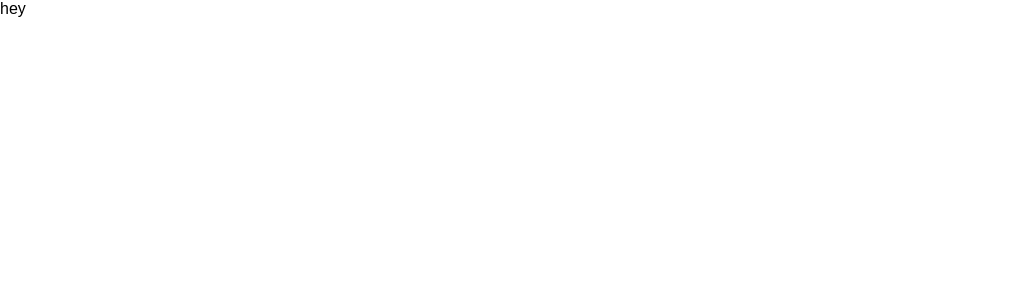
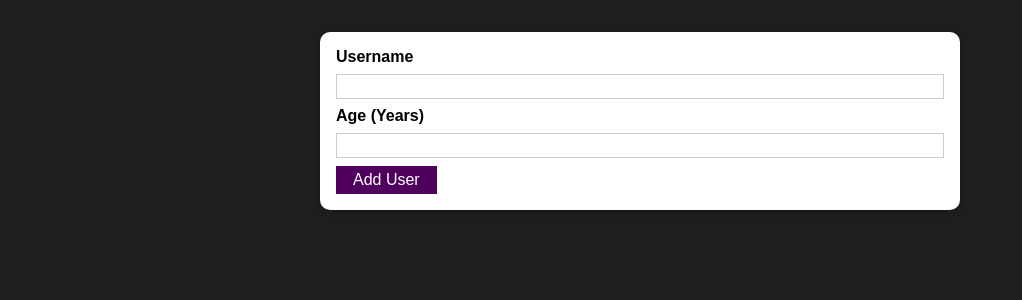
Before and after one commit to Rohinikumari/Enter-User_Details, a React (Create React App) app: page / in a window 1280 px wide. Shown: the top 300 px of the page, without its empty margins (0-1022 px from the left). Built offline with nearby package versions, Linux system fonts and the light colour scheme.

Commit message:
user details form

```diff
--- a/src/App.js
+++ b/src/App.js
@@ -1,10 +1,10 @@
-import React from 'react';
-
+import React from "react";
+import AddUser from "./components/Users/AddUser";
 
 function App() {
   return (
     <div>
-hey
+      <AddUser />
     </div>
   );
 }
--- /dev/null
+++ b/src/components/UI/Button.js
@@ -0,0 +1,17 @@
+import React from 'react';
+
+import classes from './Button.module.css';
+
+const Button = (props) => {
+  return (
+    <button
+      className={classes.button}
+      type={props.type || 'button'}
+      onClick={props.onClick}
+    >
+      {props.children}
+    </button>
+  );
+};
+
+export default Button;
--- /dev/null
+++ b/src/components/UI/Button.module.css
@@ -0,0 +1,18 @@
+.button {
+    font: inherit;
+    border: 1px solid #4f005f;
+    background: #4f005f;
+    color: white;
+    padding: 0.25rem 1rem;
+    cursor: pointer;
+  }
+
+  .button:hover,
+  .button:active {
+    background: #741188;
+    border-color: #741188;
+  }
+
+  .button:focus {
+    outline: none;
+  }
--- /dev/null
+++ b/src/components/UI/Card.js
@@ -0,0 +1,9 @@
+import React from 'react';
+
+import classes from './Card.module.css';
+
+const Card = (props) => {
+  return <div className={`${classes.card} ${props.className}`}>{props.children}</div>;
+};
+
+export default Card;
--- /dev/null
+++ b/src/components/UI/Card.module.css
@@ -0,0 +1,5 @@
+.card {
+  background: white;
+  box-shadow: 0px 2px 8px rgb(0, 0, 0, 0.26);
+  border-radius: 10px;
+}
--- /dev/null
+++ b/src/components/Users/AddUser.js
@@ -0,0 +1,25 @@
+import React from 'react';
+
+import Card from '../UI/Card';
+import Button from '../UI/Button';
+import classes from './AddUser.module.css';
+
+const AddUser = (props) => {
+  const addUserHandler = (event) => {
+    event.preventDefault();
+  };
+
+  return (
+    <Card className={classes.input}>
+      <form onSubmit={addUserHandler}>
+        <label htmlFor="username">Username</label>
+        <input id="username" type="text" />
+        <label htmlFor="age">Age (Years)</label>
+        <input id="age" type="number" />
+        <Button type="submit">Add User</Button>
+      </form>
+    </Card>
+  );
+};
+
+export default AddUser;
--- /dev/null
+++ b/src/components/Users/AddUser.module.css
@@ -0,0 +1,26 @@
+.input {
+    margin: 2rem auto;
+    padding: 1rem;
+    width: 90%;
+    max-width: 40rem;
+  }
+
+  .input label {
+    display: block;
+    font-weight: bold;
+    margin-bottom: 0.5rem;
+  }
+
+  .input input {
+    font: inherit;
+    display: block;
+    width: 100%;
+    border: 1px solid #ccc;
+    padding: 0.15rem;
+    margin-bottom: 0.5rem;
+  }
+
+  .input input:focus {
+    outline: none;
+    border-color: #4f005f;
+  }
--- a/src/index.css
+++ b/src/index.css
@@ -4,6 +4,7 @@
 
 html {
   font-family: sans-serif;
+  background: #1f1f1f;
 }
 
 body {
```
